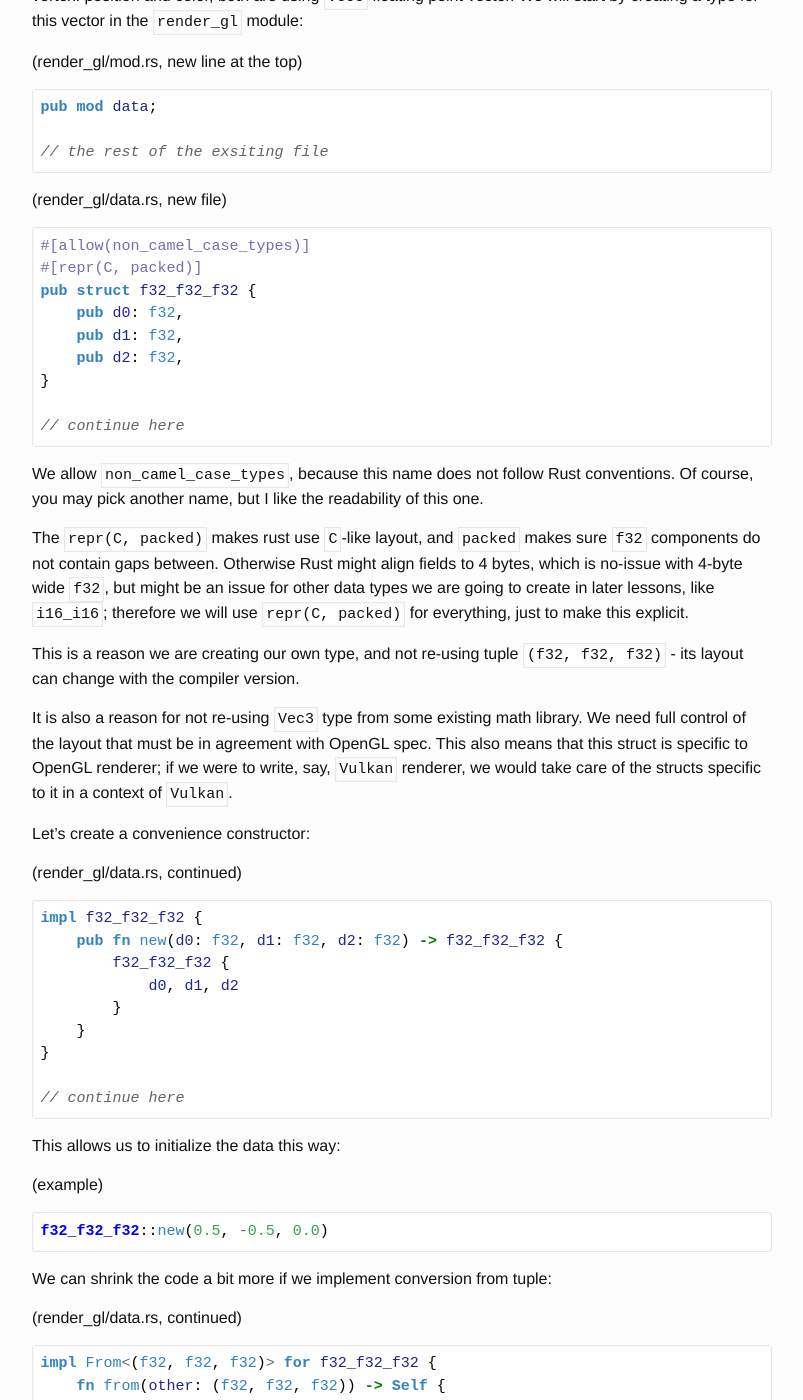
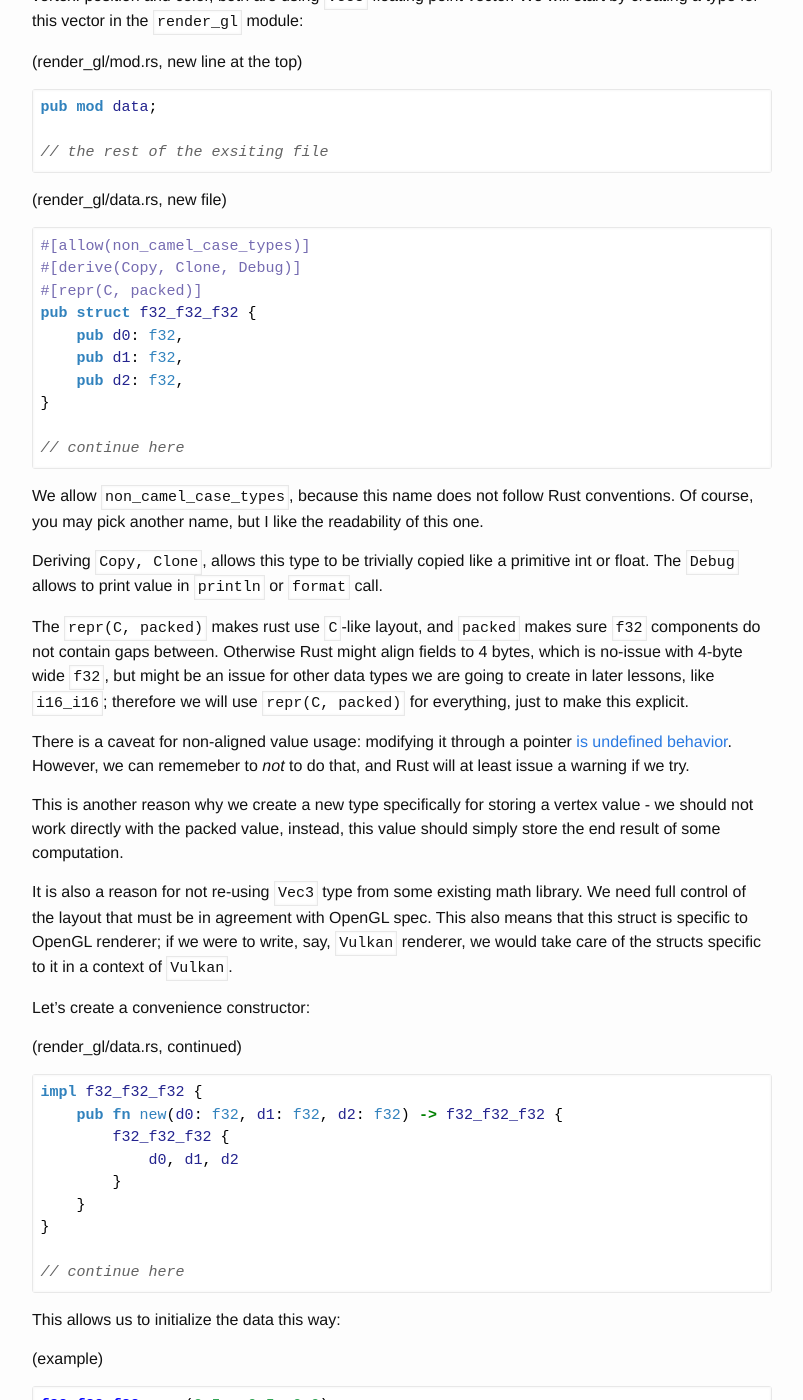
Before and after one commit to Nercury/Nercury.github.io, a Jekyll site: the page built from _posts/2018-06-27-opengl-in-rust-from-scratch-09-vertex-attribute-format.markdown, in a window 1280 px wide and 1400 px high, scrolled down 3537 px. Shown: the whole window, without its empty margins (238-1041 px from the left). Built offline with Jekyll 4.4.1, drawn with Linux system fonts in a browser that asks for light colours; nearby versions of some CDN libraries; some of the changed text lies outside the part shown.

Commit message:
SDL2 note, derive additions, into changes

````diff
--- a/_posts/2018-06-27-opengl-in-rust-from-scratch-09-vertex-attribute-format.markdown
+++ b/_posts/2018-06-27-opengl-in-rust-from-scratch-09-vertex-attribute-format.markdown
@@ -184,6 +184,7 @@ pub mod data;
 
 ```rust
 #[allow(non_camel_case_types)]
+#[derive(Copy, Clone, Debug)]
 #[repr(C, packed)]
 pub struct f32_f32_f32 {
     pub d0: f32,
@@ -197,14 +198,22 @@ pub struct f32_f32_f32 {
 We allow `non_camel_case_types`, because this name does not follow Rust conventions. Of course,
 you may pick another name, but I like the readability of this one.
 
+Deriving `Copy, Clone`, allows this type to be trivially copied like a primitive
+int or float. The `Debug` allows to print value in `println` or `format` call.
+
 The `repr(C, packed)` makes rust use `C`-like layout, and `packed` makes sure `f32` components
 do not contain gaps between. Otherwise Rust might align fields to 4 bytes, which is no-issue with
 4-byte wide `f32`, but might be an issue for other data types we are going to create in later
 lessons, like `i16_i16`;
 therefore we will use `repr(C, packed)` for everything, just to make this explicit.
 
-This is a reason we are creating our own type, and not re-using tuple `(f32, f32, f32)` - its
-layout can change with the compiler version.
+There is a caveat for non-aligned value usage: modifying it through a pointer
+[is undefined behavior](https://github.com/rust-lang/rust/issues/27060). However,
+we can rememeber to  _not_ to do that, and Rust will at least issue a warning if we try.
+
+This is another reason why we create a new type specifically for storing a vertex value -
+we should not work directly with the packed value, instead, this value should simply store
+the end result of some computation.
 
 It is also a reason for not re-using `Vec3` type from
 some existing math library. We need full control of the layout that must be in agreement
@@ -333,6 +342,7 @@ will group color and position into a single struct:
 (main.rs, above `fn main()`)
 
 ```rust
+#[derive(Copy, Clone, Debug)]
 #[repr(C, packed)]
 struct Vertex {
     pos: data::f32_f32_f32,
--- a/_posts/2018-07-11-opengl-in-rust-from-scratch-10-procedural-macros.markdown
+++ b/_posts/2018-07-11-opengl-in-rust-from-scratch-10-procedural-macros.markdown
@@ -13,6 +13,7 @@ we have written this repetitive impl for our `Vertex` type:
 (some code omitted)
 
 ```rust
+#[derive(Copy, Clone, Debug)]
 #[repr(C, packed)]
 struct Vertex {
     pos: data::f32_f32_f32,
@@ -68,6 +69,7 @@ The goal is to replace the code above with some attributes on our type:
 
 ```rust
 #[derive(VertexAttribPointers)]
+#[derive(Copy, Clone, Debug)]
 #[repr(C, packed)]
 struct Vertex {
     #[location = "0"]
@@ -306,6 +308,7 @@ But then, if we add `#[derive(VertexAttribPointers)]` attribute to `Vertex` stru
 
 ```rust
 #[derive(VertexAttribPointers)]
+#[derive(Copy, Clone, Debug)]
 #[repr(C, packed)]
 struct Vertex {
     pos: data::f32_f32_f32,
@@ -721,6 +724,7 @@ And now this attribute is legal to add to our `Vertex` struct:
 
 ```rust
 #[derive(VertexAttribPointers)]
+#[derive(Copy, Clone, Debug)]
 #[repr(C, packed)]
 struct Vertex {
     #[location = 0]
@@ -864,6 +868,7 @@ And modify our `Vertex` type:
 
 ```rust
 #[derive(VertexAttribPointers)]
+#[derive(Copy, Clone, Debug)]
 #[repr(C, packed)]
 struct Vertex {
     #[location = "0"]
--- a/_posts/2018-07-12-opengl-in-rust-from-scratch-11-vertex-data-types.markdown
+++ b/_posts/2018-07-12-opengl-in-rust-from-scratch-11-vertex-data-types.markdown
@@ -12,6 +12,7 @@ we have created a procedural macro, which, given this `Vertex` definition:
 
 ```rust
 #[derive(VertexAttribPointers)]
+#[derive(Copy, Clone, Debug)]
 #[repr(C, packed)]
 struct Vertex {
     #[location = "0"]
@@ -27,6 +28,7 @@ this `vertex_attrib_pointer` method for each `Vertex` field with correct argumen
 (example, some code omitted)
 
 ```rust
+#[derive(Copy, Clone, Debug)]
 #[repr(C, packed)]
 pub struct f32_f32_f32 {
     pub d0: f32,
@@ -214,6 +216,7 @@ not_ normalize the integers to floats when passing them to the shader:
 
 ```rust
 #[allow(non_camel_case_types)]
+#[derive(Copy, Clone, Debug)]
 #[repr(C, packed)]
 pub struct u2_u10_u10_u10_rev_float {
     pub inner: ::vec_2_10_10_10::Vector,
@@ -263,6 +266,7 @@ Inside `main.rs`, let's modify `Vertex` type to use this new type:
 
 ```rust
 #[derive(VertexAttribPointers)]
+#[derive(Copy, Clone, Debug)]
 #[repr(C, packed)]
 struct Vertex {
     #[location = "0"]
@@ -329,6 +333,7 @@ Here is the implementation:
 
 ```rust
 #[allow(non_camel_case_types)]
+#[derive(Copy, Clone, Debug)]
 #[repr(C, packed)]
 pub struct i8_ {
     pub d0: i8,
@@ -366,6 +371,7 @@ similar:
 
 ```rust
 #[allow(non_camel_case_types)]
+#[derive(Copy, Clone, Debug)]
 #[repr(C, packed)]
 pub struct i8_float {
     pub d0: i8,
--- a/_posts/2018-07-27-opengl-in-rust-from-scratch-13-safe-triangle-nalgebra.markdown
+++ b/_posts/2018-07-27-opengl-in-rust-from-scratch-13-safe-triangle-nalgebra.markdown
@@ -71,6 +71,7 @@ use render_gl::{self, data, buffer};
 use resources::Resources;
 
 #[derive(VertexAttribPointers)]
+#[derive(Copy, Clone, Debug)]
 #[repr(C, packed)]
 struct Vertex {
     #[location = "0"]
````
Also changed, not shown: _drafts/2018-07-29-opengl-in-rust-from-scratch-14-debug-lines.markdown (added, +10 -0 lines), _posts/2018-02-08-opengl-in-rust-from-scratch-01-window.markdown (+10 -0 lines).
